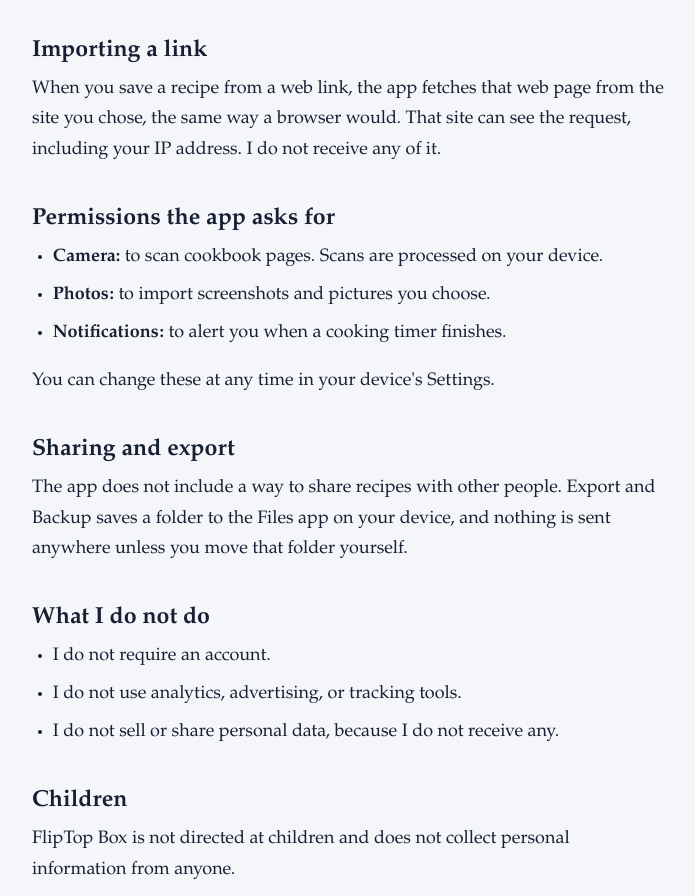
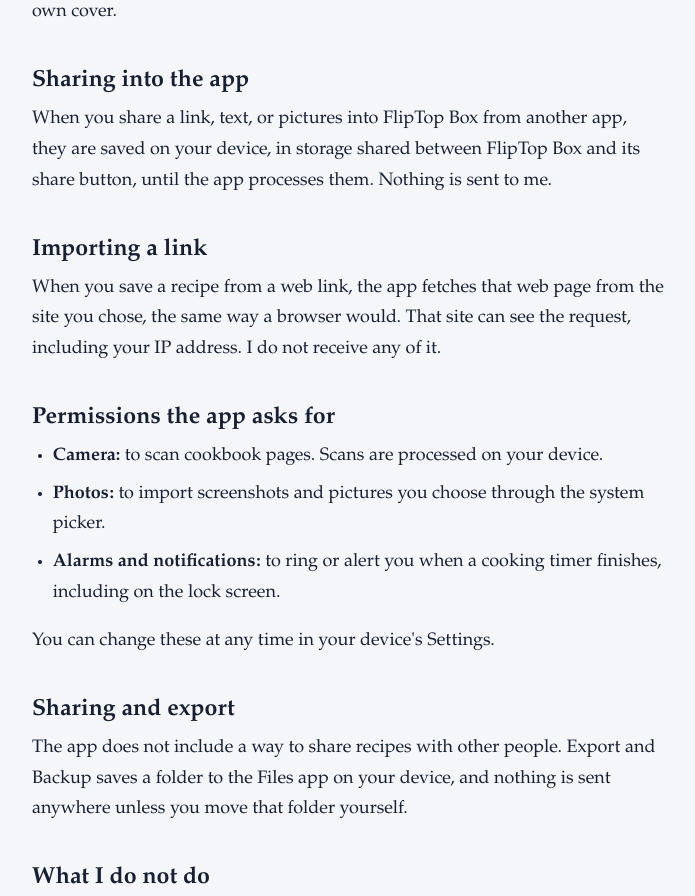
Before and after one commit to saltcuredeggs/notated-site, a plain HTML site: page fliptop-box/privacy/index.html in a window 1280 px wide. Shown: the part 1323-2219 px from the top of the page, without its empty margins (292-987 px from the left). Drawn offline with Linux system fonts and the light colour scheme.

Commit message:
Revised copy

```diff
--- a/fliptop-box/privacy/index.html
+++ b/fliptop-box/privacy/index.html
@@ -27,7 +27,10 @@
 <p>iCloud Sync is on by default and you can switch it off in Settings. When it is on, your recipes sync between your own devices through your private iCloud database, which is provided and controlled by Apple. I cannot see or access your iCloud data. Apple's handling of it is covered by <a href="https://www.apple.com/legal/privacy/">Apple's privacy policy</a>. Turning sync off stops syncing but does not delete what is already stored in your iCloud.</p>
 
 <h2>Cookbook cover lookup (optional)</h2>
-<p>When you scan a recipe from a cookbook, the app can look up that book's cover on <a href="https://openlibrary.org">Open Library</a>, a service run by the Internet Archive. For this, the app sends only the book's <strong>title and author</strong>. It does not send your name, an account, a device identifier, your recipes, or any recipe text. Like any website, Open Library can see your device's IP address when it receives the request, and its use of that is covered by <a href="https://archive.org/about/terms.php">its own policies</a>. The app searches once per book, and retries later if the lookup fails. If you prefer not to use it, you can add your own cover instead.</p>
+<p>When you scan a recipe from a cookbook, the app can look up that book's cover on <a href="https://openlibrary.org">Open Library</a>, a service run by the Internet Archive. For this, the app sends only the book's <strong>title and author</strong>. It does not send your name, an account, a device identifier, your recipes, or any recipe text. Like any website, Open Library can see your device's IP address when it receives the request, and its use of that is covered by <a href="https://archive.org/about/terms.php">its own policies</a>. The app searches once per book, and retries later if the lookup fails. You can turn the lookup off in Settings › Find Cookbook Covers, and nothing is sent while it is off. You can also add your own cover.</p>
+
+<h2>Sharing into the app</h2>
+<p>When you share a link, text, or pictures into FlipTop Box from another app, they are saved on your device, in storage shared between FlipTop Box and its share button, until the app processes them. Nothing is sent to me.</p>
 
 <h2>Importing a link</h2>
 <p>When you save a recipe from a web link, the app fetches that web page from the site you chose, the same way a browser would. That site can see the request, including your IP address. I do not receive any of it.</p>
@@ -35,8 +38,8 @@
 <h2>Permissions the app asks for</h2>
 <ul>
 <li><strong>Camera:</strong> to scan cookbook pages. Scans are processed on your device.</li>
-<li><strong>Photos:</strong> to import screenshots and pictures you choose.</li>
-<li><strong>Notifications:</strong> to alert you when a cooking timer finishes.</li>
+<li><strong>Photos:</strong> to import screenshots and pictures you choose through the system picker.</li>
+<li><strong>Alarms and notifications:</strong> to ring or alert you when a cooking timer finishes, including on the lock screen.</li>
 </ul>
 <p>You can change these at any time in your device's Settings.</p>
 
@@ -62,7 +65,6 @@
 </main>
 <footer class="site">
 <p>Questions or requests: <a href="mailto:support@notated.space">support@notated.space</a></p>
-<p>FlipTop Box and Notated: Slides are made by an independent developer.</p>
 </footer>
 </div>
 </body>
```
Also changed, not shown: fliptop-box/index.html (+0 -1 lines), notated-slides/index.html (+0 -1 lines), notated-slides/privacy/index.html (+0 -1 lines).
